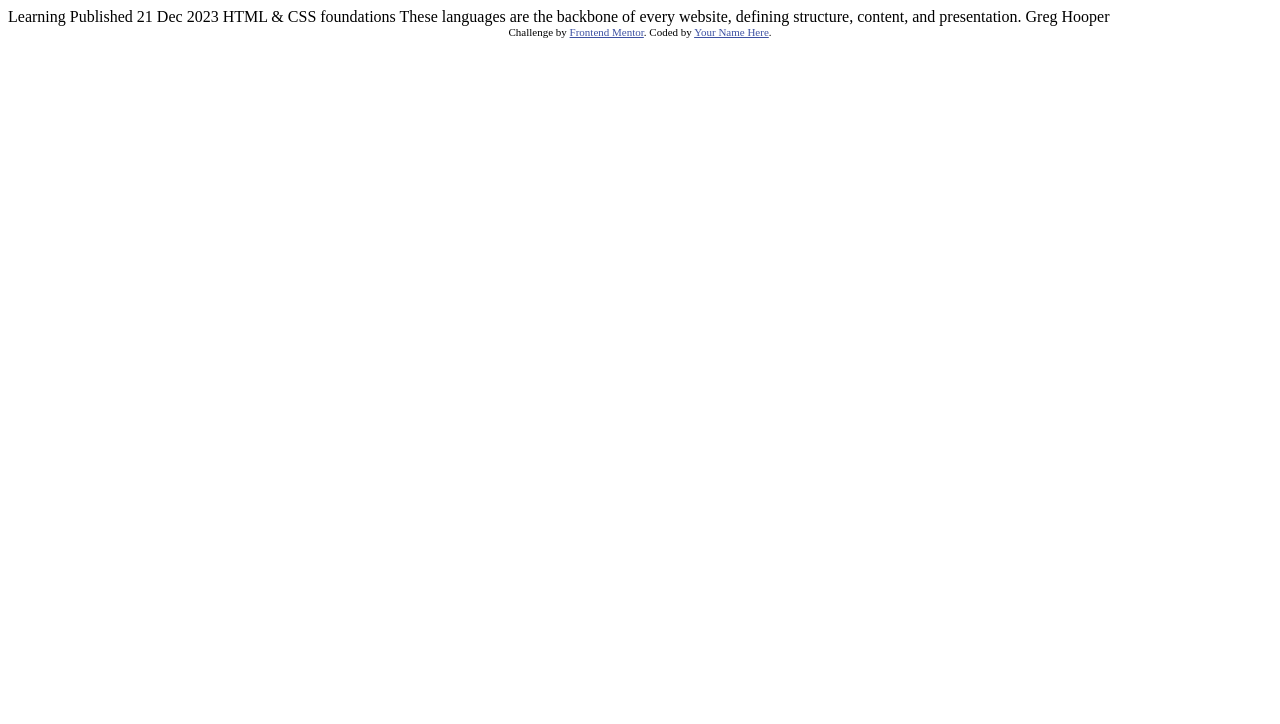
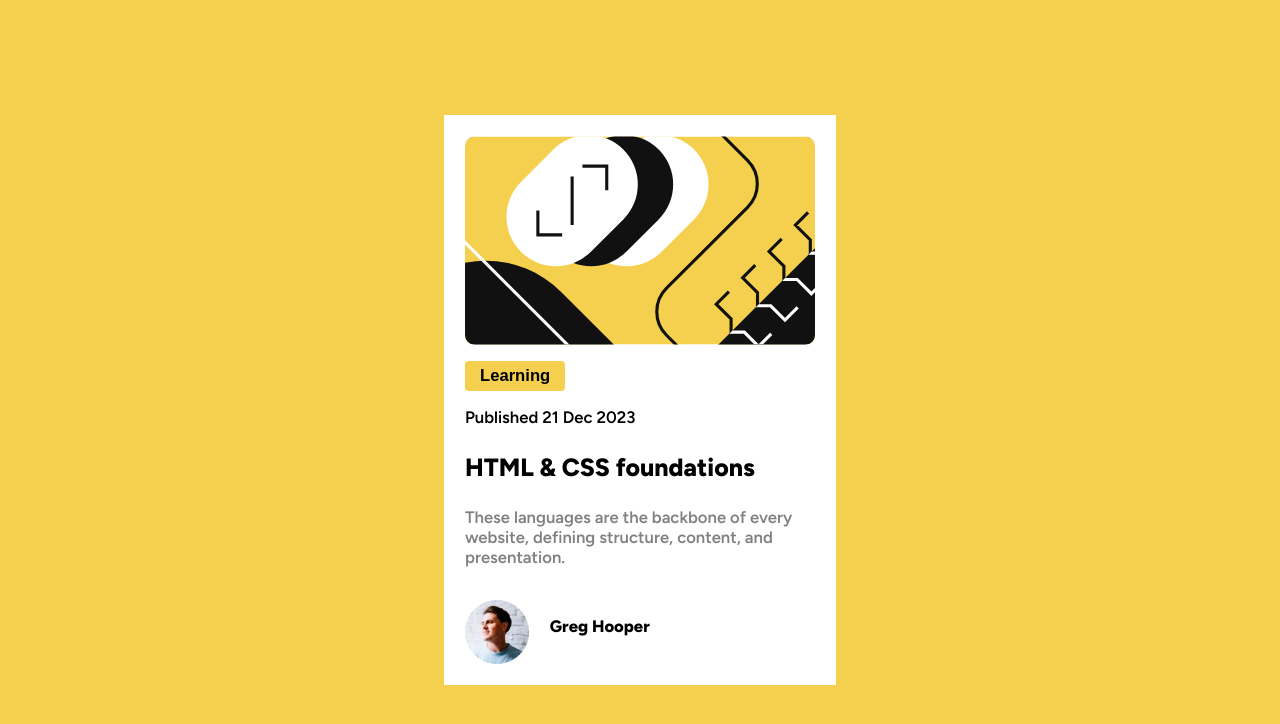
Before and after one commit to ddkogit/blog-preview-main, a plain HTML site: page index.html in a window 1280 px wide. Drawn offline with Linux system fonts and the light colour scheme.

Commit message:
design completed

```diff
--- a/index.html
+++ b/index.html
@@ -6,29 +6,32 @@
 
   <link rel="icon" type="image/png" sizes="32x32" href="./assets/images/favicon-32x32.png">
 
-  <title>Frontend Mentor | Blog preview card</title>
+  <title>Blog preview card</title>
+  <link rel="stylesheet" href="./style.css">
 
   <!-- Feel free to remove these styles or customise in your own stylesheet 👍 -->
-  <style>
-    .attribution { font-size: 11px; text-align: center; }
-    .attribution a { color: hsl(228, 45%, 44%); }
-  </style>
+
 </head>
 <body>
 
-  Learning
+  <div class="container">
 
-  Published 21 Dec 2023
+      <img class="up" src="./assets/images/illustration-article.svg" alt="">
 
-  HTML & CSS foundations
+    <div class="middle">
+      <button class="buttonLearning">Learning</button>
+      <p class="first">Published 21 Dec 2023</p>
+      <p class="second">HTML & CSS foundations</p>
+      <p class="third">These languages are the backbone of every website, defining structure, content, and presentation.</p>
 
-  These languages are the backbone of every website, defining structure, content, and presentation.
+    </div>
+    <div class="down">
+      <img  src="./assets/images/image-avatar.webp" alt="">
+      <p class="button">Greg Hooper</p>
+    </div>
+  </div>
 
-  Greg Hooper
 
-  <div class="attribution">
-    Challenge by <a href="https://www.frontendmentor.io?ref=challenge" target="_blank">Frontend Mentor</a>.
-    Coded by <a href="#">Your Name Here</a>.
-  </div>
+
 </body>
 </html>
--- /dev/null
+++ b/style.css
@@ -0,0 +1,97 @@
+@import url('https://fonts.googleapis.com/css2?family=Figtree:wght@600;800&family=Lato:ital,wght@0,400;0,700;1,400;1,700&family=Noto+Sans:wght@400;500;600;700&family=Urbanist&display=swap');
+
+
+:root{
+    --yellow: hsl(47, 88%, 63%);
+    --White: hsl(0, 0%, 100%);
+    --Grey: hsl(0, 0%, 50%);
+    --Black: hsl(0, 0%, 7%);
+}
+
+body{
+    background-color: var(--yellow);
+    font-family: "Figtree",'Courier New', Courier, monospace;
+    font-size: 1.3vw;
+    display: flex;
+    justify-content: center;
+    align-items: center;
+    height: 100vh;
+    margin: 0;
+
+
+}
+
+.container{
+    background-color: var(--White);
+
+
+    width: 350px;
+    display: flex;
+    flex-direction: column;
+    padding: 1.626vw;
+    gap: 1.22vw;
+    border-radius: 0.16px;
+    justify-content: center;
+
+
+}
+
+
+
+.down{
+    display: flex;
+    gap: 1.626vw;
+    align-self: flex-start;
+}
+
+
+
+img{
+    border-radius: 10px;
+}
+
+.buttonLearning{
+    background-color: var(--yellow);
+    border: none;
+    font-weight: 800;
+    padding: 5px 15px ;
+    border-radius: 4px;
+    font-size: 1em;
+}
+
+.second{
+    font-size: 1.5em;
+    font-weight: 800;
+}
+
+.third{
+    color: var(--Grey);
+}
+
+.button{
+    font-weight: 800;
+
+}
+
+.middle .second:hover{
+    color: var(--yellow);
+    cursor: pointer;
+}
+
+
+
+.attribution { font-size: 11px; text-align: center; }
+    .attribution a { color: hsl(228, 45%, 44%); }
+
+
+    @media only screen and (max-width: 600px) {
+        body {
+            font-size: 14px;  }
+
+        .container {
+            width: 80%;
+
+            padding: 20px;
+              gap: 10px;
+        }
+    }
```
Also changed, not shown: assets/fonts/Figtree-Italic-VariableFont_wght.ttf (deleted), assets/fonts/Figtree-VariableFont_wght.ttf (deleted), assets/fonts/OFL.txt (deleted), assets/fonts/README.txt (deleted), assets/fonts/static/Figtree-ExtraBold.ttf (deleted), assets/fonts/static/Figtree-SemiBold.ttf (deleted).
